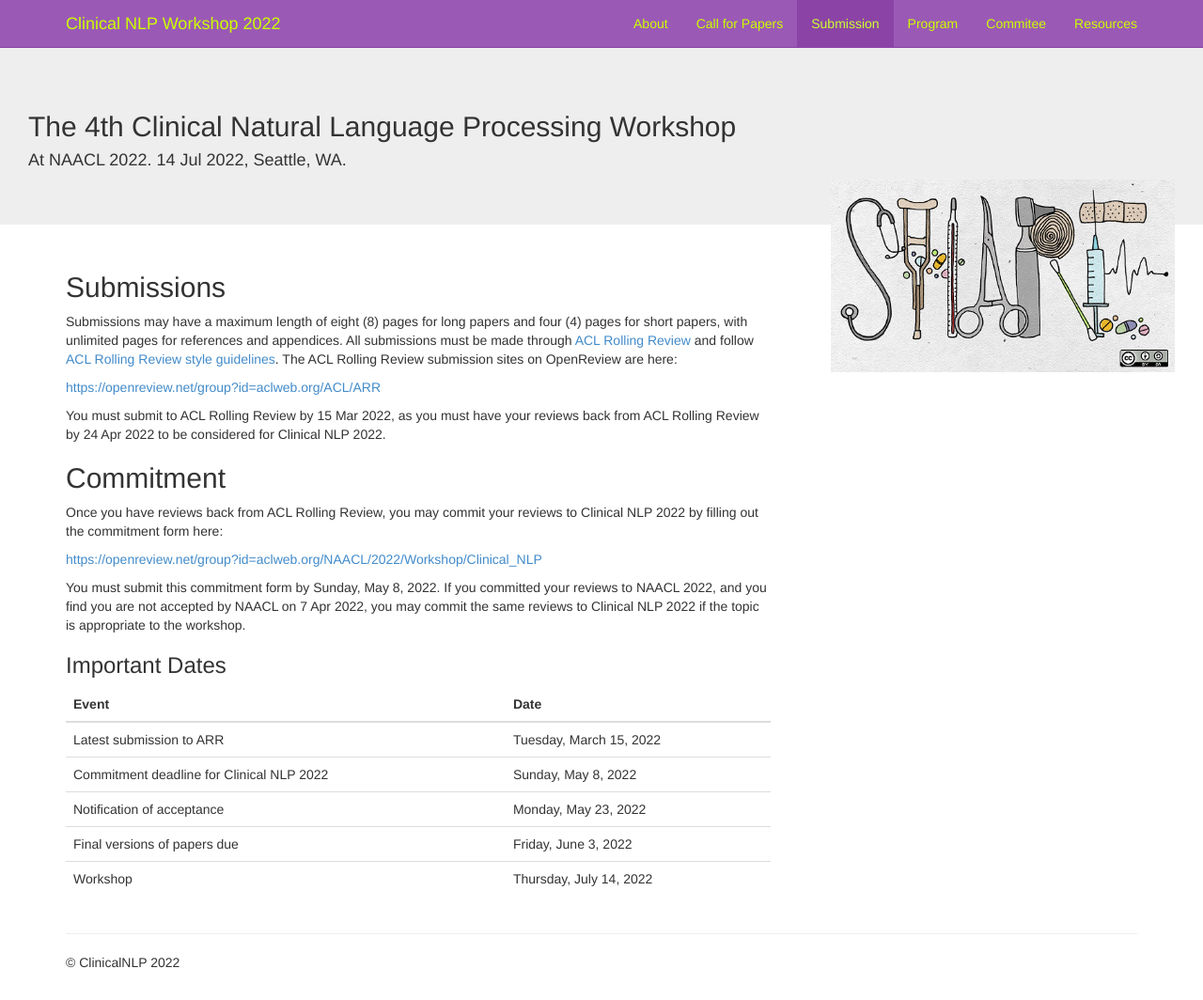
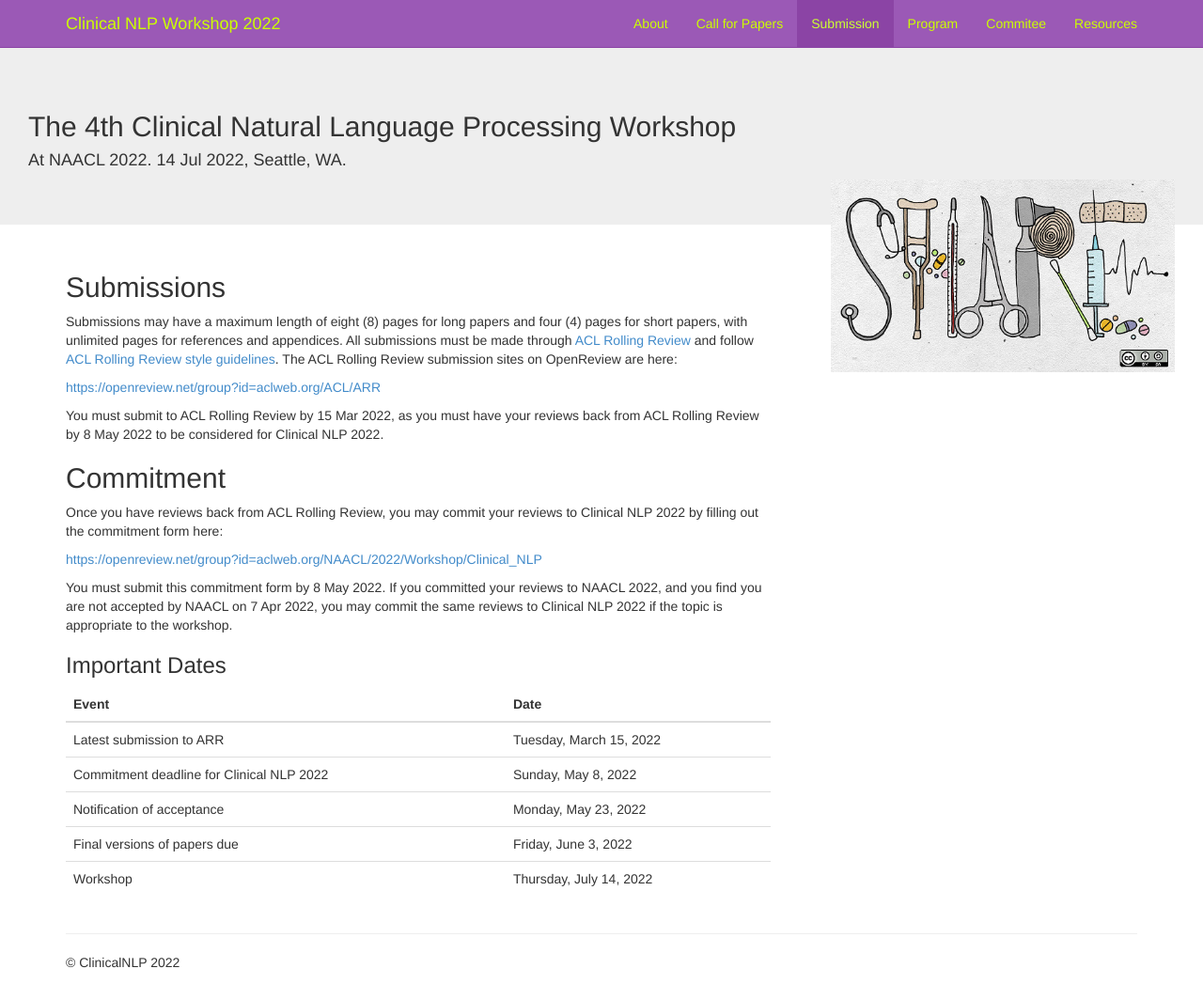
Before and after one commit to clinical-nlp/clinical-nlp.github.io, a Jekyll site: the page built from 2022/submission.md, in a window 1280 px wide and 1064 px high. Shown: the whole window at 94% size. Built offline with Jekyll 4.4.1, drawn with Linux system fonts in a browser that asks for light colours; nearby versions of some CDN libraries; comment, search, counter and statistics services are not loaded.

Commit message:
Fix more dates

```diff
--- a/2022/submission.md
+++ b/2022/submission.md
@@ -11,7 +11,7 @@ The ACL Rolling Review submission sites on OpenReview are here:
 
 <https://openreview.net/group?id=aclweb.org/ACL/ARR>
 
-You must submit to ACL Rolling Review by 15 Mar 2022, as you must have your reviews back from ACL Rolling Review by 24 Apr 2022 to be considered for Clinical NLP 2022.
+You must submit to ACL Rolling Review by 15 Mar 2022, as you must have your reviews back from ACL Rolling Review by 8 May 2022 to be considered for Clinical NLP 2022.
 
 
 ## Commitment
@@ -20,7 +20,7 @@ Once you have reviews back from ACL Rolling Review, you may commit your reviews
 
 <https://openreview.net/group?id=aclweb.org/NAACL/2022/Workshop/Clinical_NLP>
 
-You must submit this commitment form by Sunday, May 8, 2022.
+You must submit this commitment form by 8 May 2022.
 If you committed your reviews to NAACL 2022, and you find you are not accepted by NAACL on 7 Apr 2022, you may commit the same reviews to Clinical NLP 2022 if the topic is appropriate to the workshop.
 
 
```
Also changed, not shown: 2022/call-for-papers.md (+2 -2 lines).
